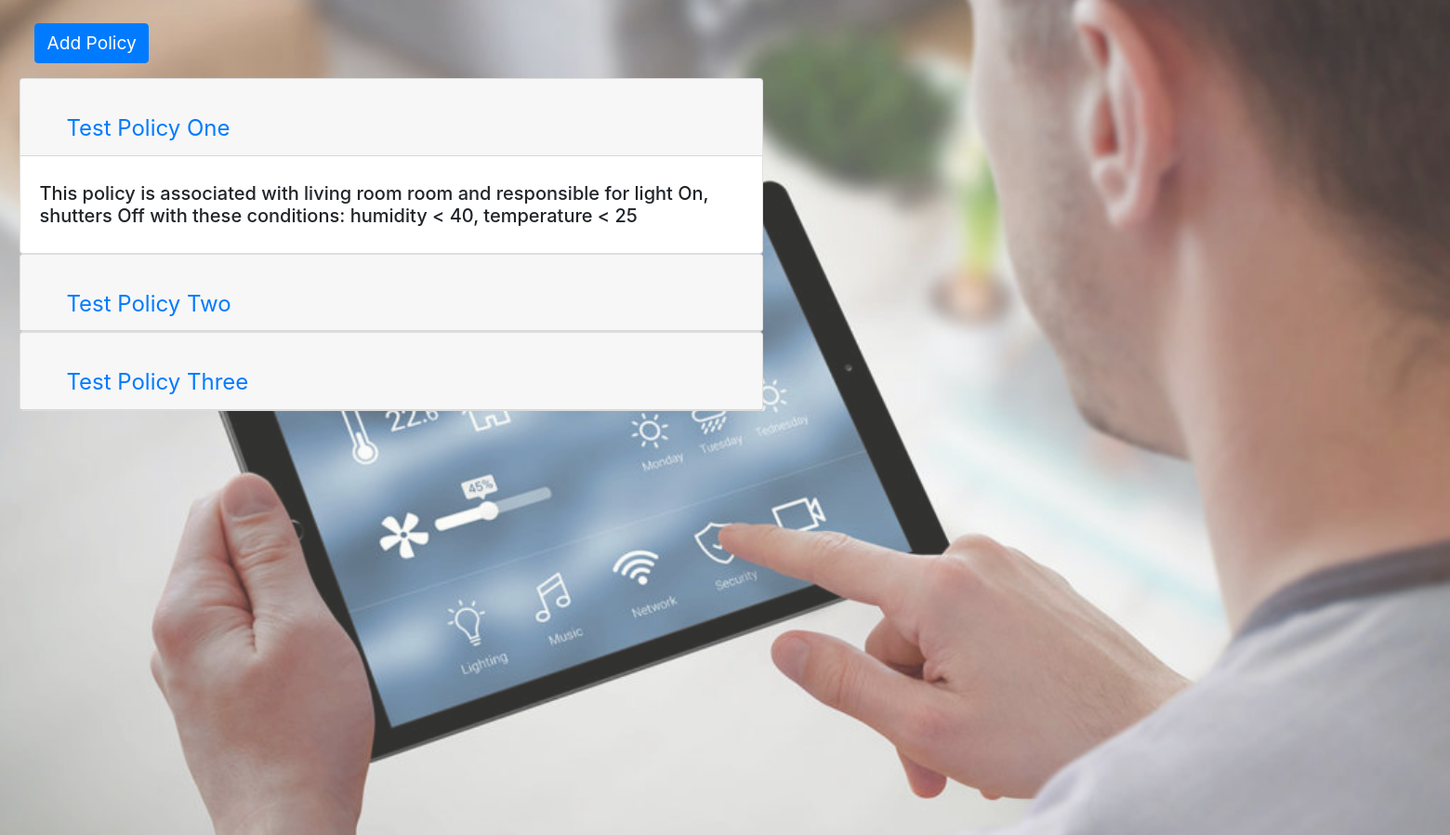
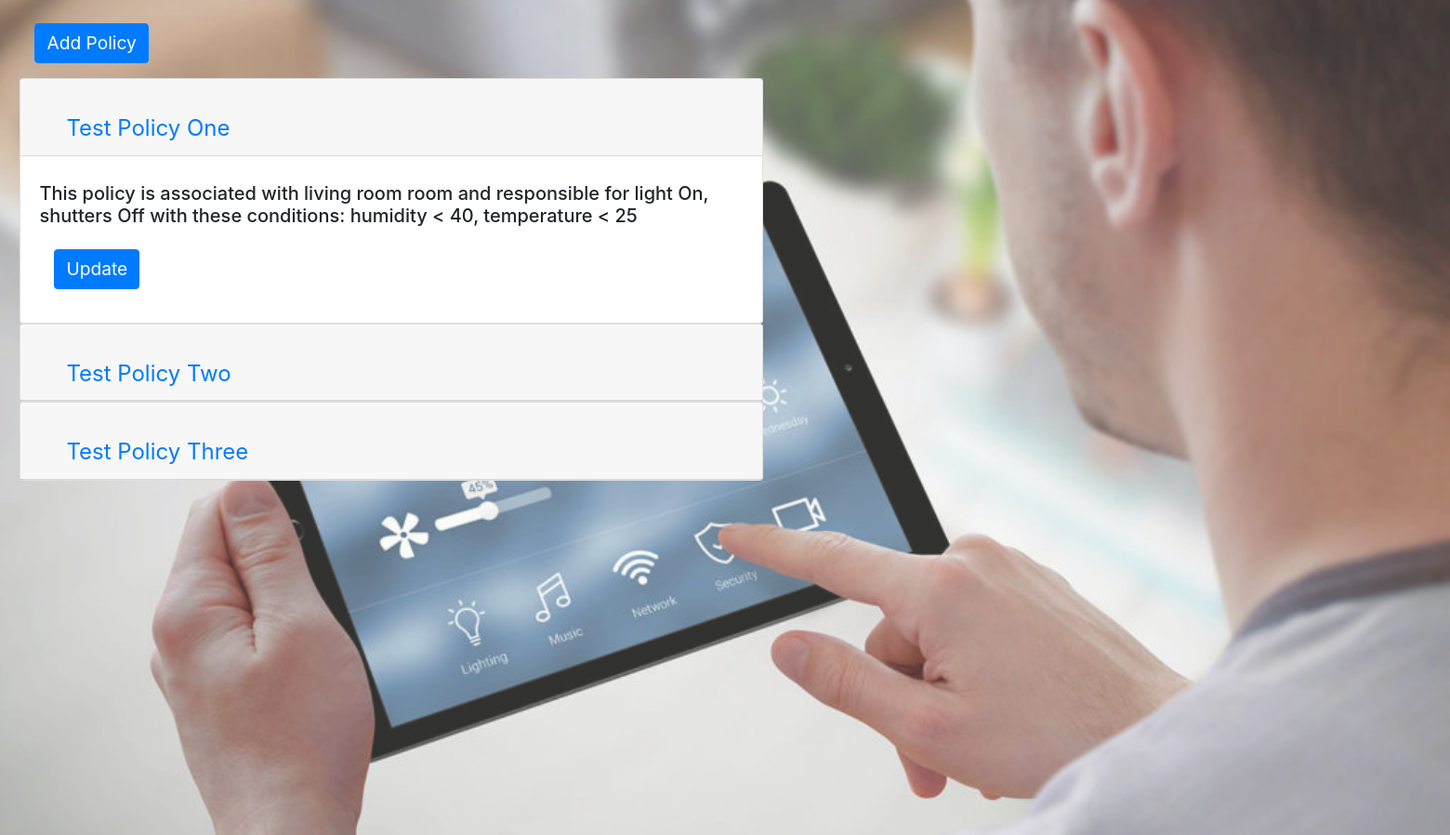
Before and after one commit to redhat-beyond/edison, a Flask app: page /policy in a window 1560 px wide, after a click on "Test Policy One"; the page is wider, and only the part inside the window is pictured. Shown: the part 77-975 px from the top of that part at 93% size. Run offline with Flask 2, Linux system fonts and the light colour scheme; some libraries are stand-ins or nearby versions.

Commit message:
added update button to each show policy

```diff
--- a/edison/static/css/policy.css
+++ b/edison/static/css/policy.css
@@ -33,3 +33,7 @@
 .card{
   width: 50rem;
 }
+
+.update{
+  width: 48rem;
+}
--- a/edison/static/js/policy.controller.js
+++ b/edison/static/js/policy.controller.js
@@ -5,18 +5,38 @@ import { PoliciesExampleArray } from './policiesExampleArray.js'
 
 var policy = new Policy();
 
+function createUpadateButton(classButton, id) {
+    var updateButton = createInitElement('button', classButton, id);
+
+    updateButton.innerHTML = 'Update';
+    updateButton.setAttribute('data-toggle', 'collapse');
+    updateButton.setAttribute('data-target', `#collapse-${id}`);
+    updateButton.setAttribute('type', 'false');
+    updateButton.setAttribute('aria-expanded', 'button');
+    updateButton.setAttribute('aria-controls', `collapse-${id}`);
+
+    return updateButton
+}
+
 function setCardBody(policy) {
     var cardBody = createInitElement('div', 'card-body');
     var cardTitle = createInitElement('h5', 'card_title');
     var cardText = createInitElement('h5');
+    var updateButton = createUpadateButton('btn btn-primary', `update-policy${policy.id}`);
+    var headerUpdateButton = createInitElement('div', 'collapse', `collapse-update-policy${policy.id}`);
+    var cardCardBodyUpdateButton = createInitElement('div', 'card card-body update');
 
     cardBody.appendChild(cardTitle);
     cardBody.appendChild(cardText);
+    cardBody.appendChild(updateButton);
+    cardBody.appendChild(headerUpdateButton);
+    headerUpdateButton.appendChild(cardCardBodyUpdateButton);
     cardText.innerHTML = `This policy is associated with ${policy.room} room and responsible for ${policy.command}
     with these conditions: ${policy.condition}`;
 
     return cardBody;
 }
+
 
 function createCard(policy) {
     var card = createInitElement('div', 'card');
```
